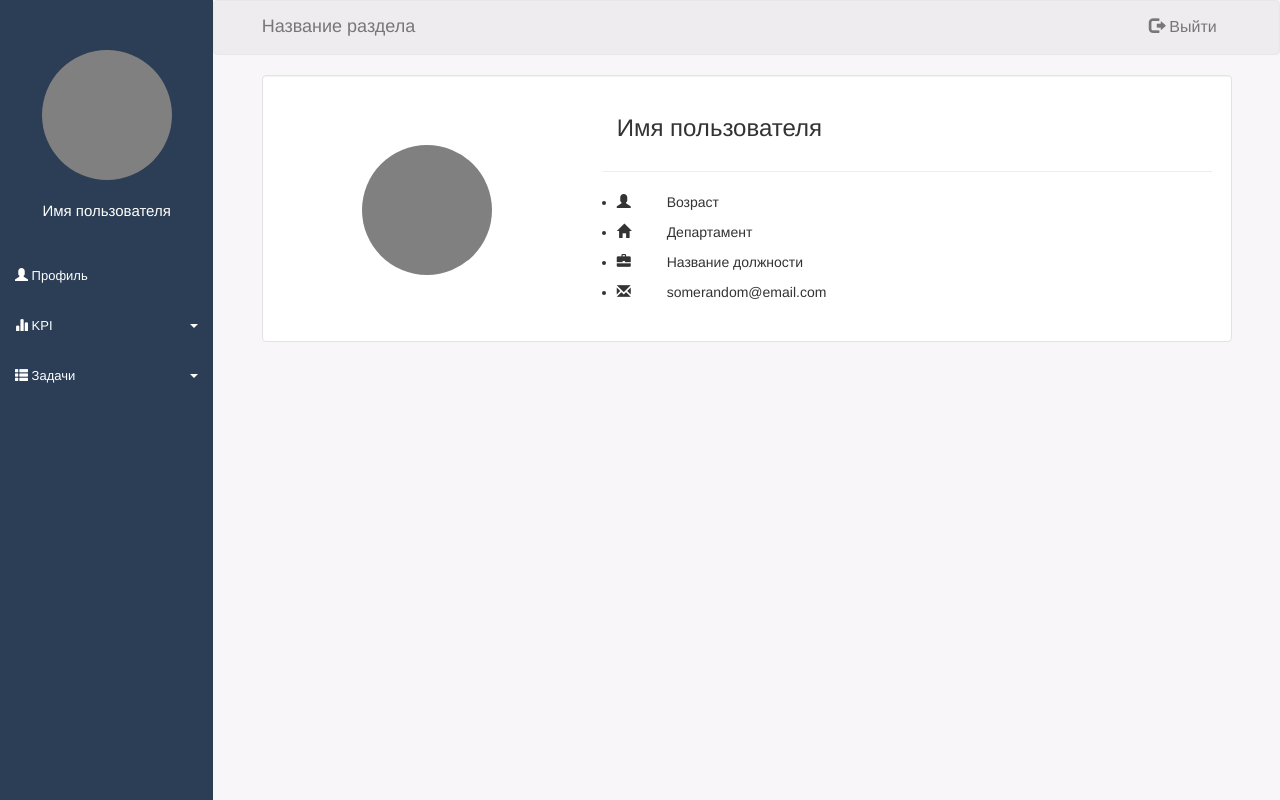
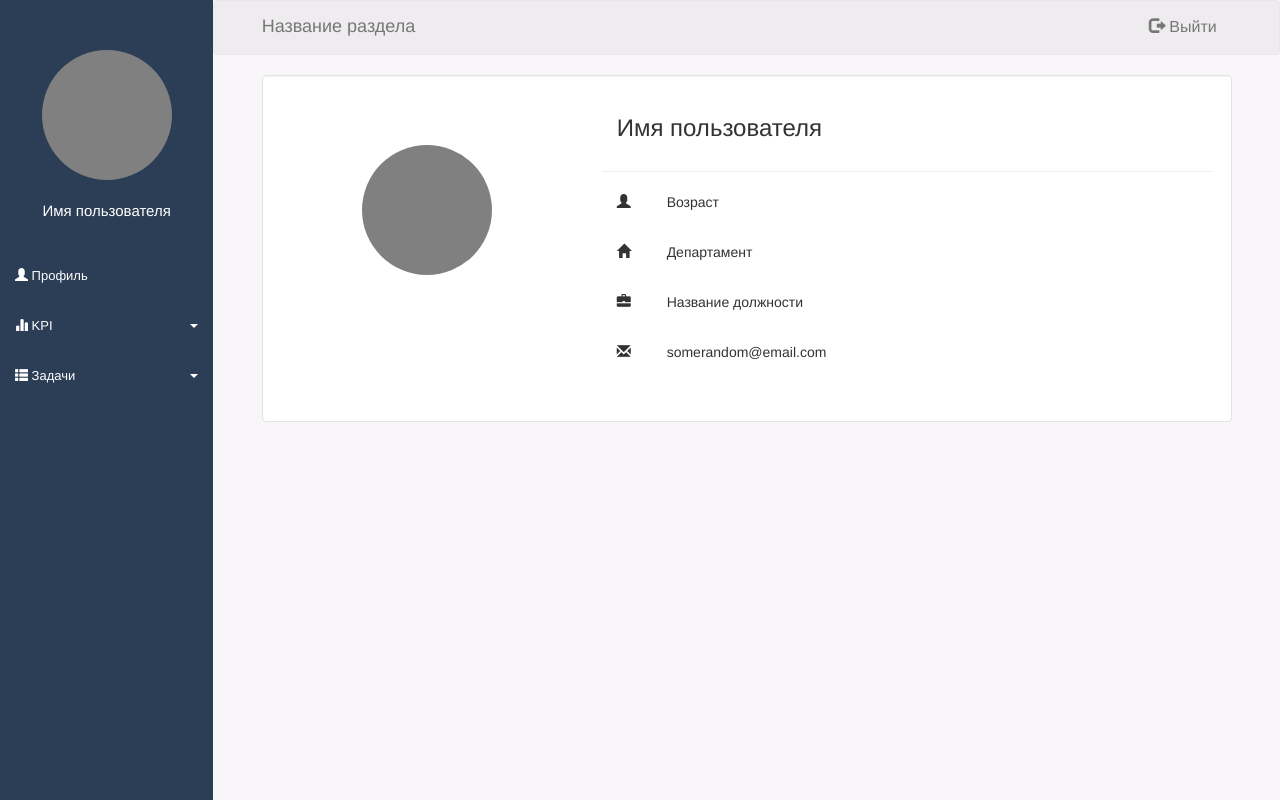
Before and after one commit to BulatGin/KPI, a Django app: template KPITest/templates/KPITest/profile.html in a window 1280 px wide. Run offline with Django 3.2, Linux system fonts and the light colour scheme; the template is opened without the code that fills it, so the values that code supplies are empty; some libraries are stand-ins or nearby versions.

Commit message:
Update base.css

```diff
--- a/KPITest/static/css/base.css
+++ b/KPITest/static/css/base.css
@@ -54,6 +54,7 @@
     background-color: #35465e;
     color: white;
   }
+
 }
 
 @media (min-width: 769px){
@@ -141,3 +142,12 @@
 .navbar-default .navbar-header .navbar-brand {
   color: white;
 }
+.details li {
+  list-style: none;
+  margin-bottom:30px;
+}
+
+.img-profile {
+  width: 200px;
+  height: 200px;
+Ъ
```
